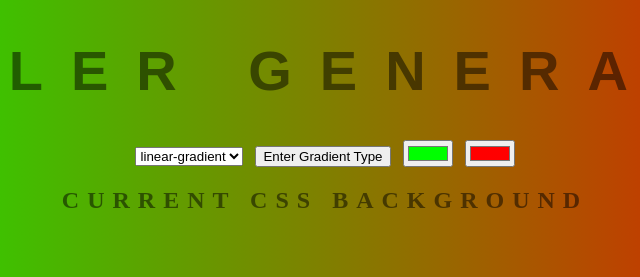
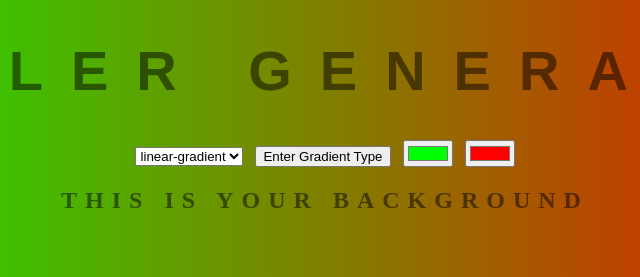
Before and after one commit to peteyjoe/background-generator, a plain HTML site: page bggenindex.html in a window 1280 px wide. Shown: the top 277 px of the page, 315-955 px from the left. Drawn offline with Linux system fonts and the light colour scheme.

```diff
--- a/bggenindex.html
+++ b/bggenindex.html
@@ -13,7 +13,7 @@
 	<button class="enter">Enter Gradient Type</button>
 	<input class="color1" type="color" name="color1" value="#00ff00">
 	<input class="color2" type="color" name="color2" value="#ff0000">
-	<h2>Current CSS Background</h2>
+	<h2>This is your Background</h2>
 	<h3></h3>
 	<script type="text/javascript" src="bggenscript.js"></script>
 </body>
```
